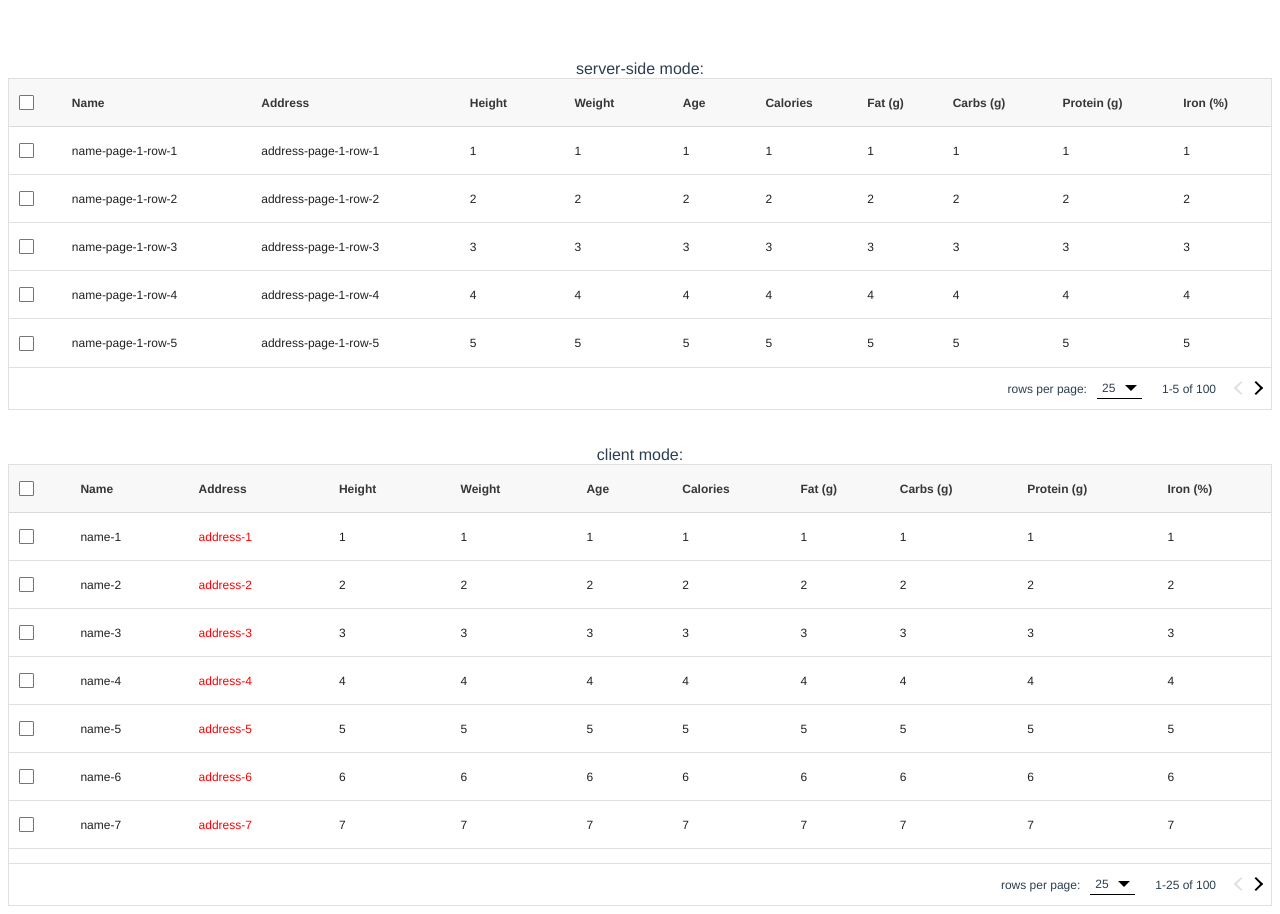
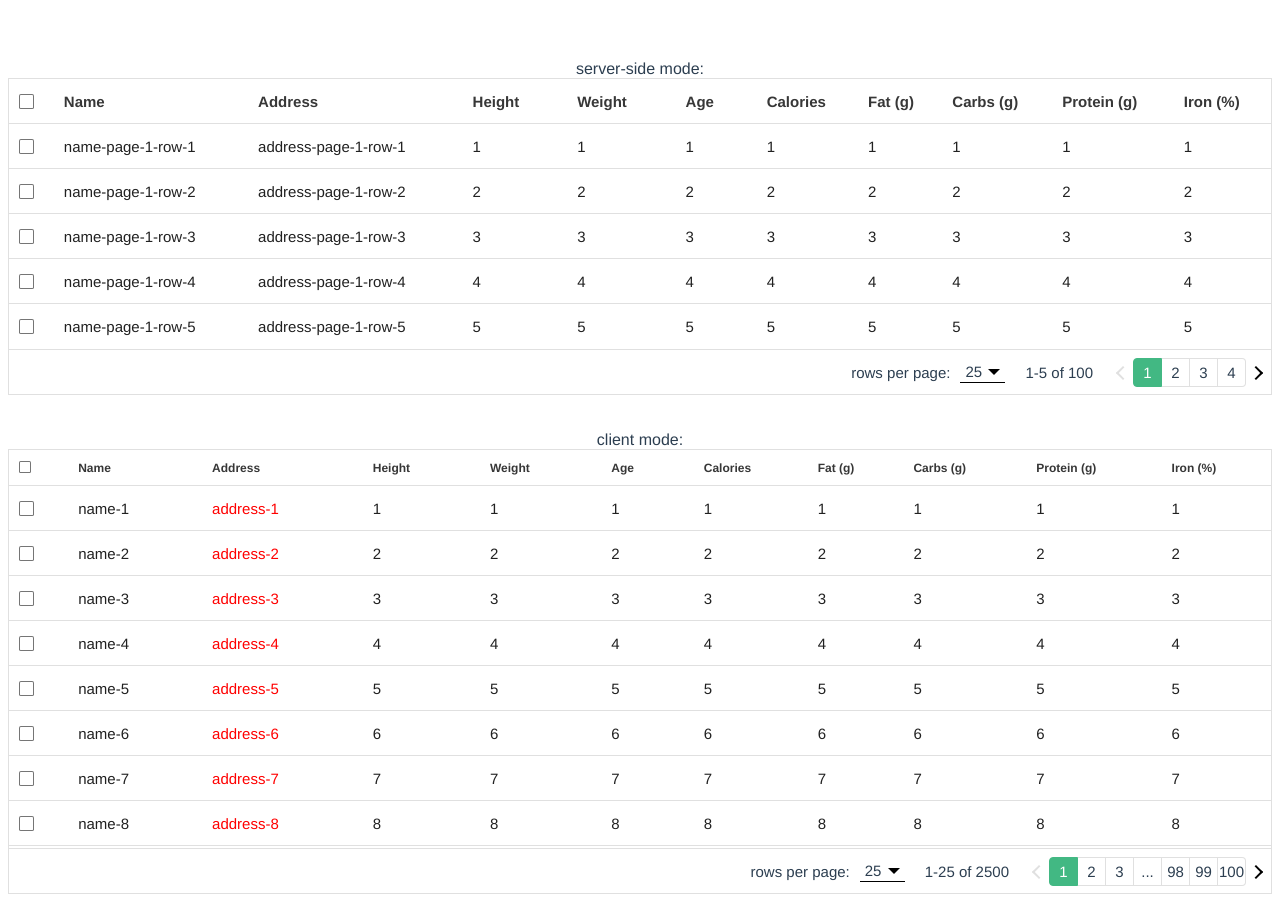
Before and after one commit to HC200ok/vue3-easy-data-table, a Vue app: page / in a window 1280 px wide. Built offline with nearby package versions, Linux system fonts and the light colour scheme.

Commit message:
buttons pagination

```diff
--- a/src/ClientMode.vue
+++ b/src/ClientMode.vue
@@ -6,6 +6,8 @@
     :items="items"
     :rows-per-page="25"
     :rows-items="[25, 50]"
+    :body-font-size="15"
+    :buttons-pagination="true"
     @click-item="showItem"
   >
     <template #address="{ address }">
@@ -64,7 +66,7 @@ const itemsSelected = ref([]);
 
 const createMockItems = (): Item[] => {
   const mockItems = [];
-  for (let i = 1; i < 101; i += 1) {
+  for (let i = 1; i < 2501; i += 1) {
     mockItems.push({
       name: `name-${i}`,
       address: `address-${i}`,
--- a/src/ServerSideMode.vue
+++ b/src/ServerSideMode.vue
@@ -7,6 +7,9 @@
     :items="items"
     :server-items-length="100"
     :loading="isServerLoading"
+    :body-font-size="15"
+    :header-font-size="15"
+    :buttons-pagination="true"
     @click-item="showItem"
   >
   </DataTable>
--- /dev/null
+++ b/src/components/ButtonsPagination.vue
@@ -0,0 +1,191 @@
+<template>
+  <div class="buttons-pagination">
+    <div
+      v-for="(item, i) in paginationItemsForRender"
+      :key="i"
+      class="item"
+      :class="{
+        button: item.type === 'button',
+        active: item.type === 'button' && item.active,
+        omission: item.type === 'omission',
+      }"
+      @click="changePage(item)"
+    >
+      {{ item.type === 'button' ? item.page : '...' }}
+    </div>
+  </div>
+</template>
+
+<script lang="ts" setup>
+import { computed, inject } from 'vue';
+
+const emits = defineEmits(['updatePage']);
+
+const props = defineProps({
+  maxPaginationNumber: { type: Number, required: true },
+  currentPaginationNumber: { type: Number, required: true },
+});
+
+const totalVisible = 7;
+
+type PaginationItem = {
+  type: 'button',
+  page: number,
+  active: boolean,
+} | {
+  type: 'omission',
+};
+
+const changePage = (item: PaginationItem) => {
+  if (item.type === 'button' && !item.active) emits('updatePage', item.page);
+};
+
+const paginationItemsForRender = computed((): PaginationItem[] => {
+  const paginationItems: PaginationItem[] = [];
+  if (props.maxPaginationNumber <= totalVisible) {
+    // x,x,x,x
+    for (let i = 1; i <= props.maxPaginationNumber; i += 1) {
+      paginationItems.push({
+        type: 'button',
+        page: i,
+        active: i === props.currentPaginationNumber,
+      });
+    }
+  } else if ([1, 2, props.maxPaginationNumber, props.maxPaginationNumber - 1].includes(props.currentPaginationNumber)) {
+    // x,x,x,...,x,x,x
+    for (let i = 1; i <= totalVisible; i += 1) {
+      if (i <= 3) {
+        paginationItems.push({
+          type: 'button',
+          page: i,
+          active: i === props.currentPaginationNumber,
+        });
+      } else if (i === 4) {
+        paginationItems.push({
+          type: 'omission',
+        });
+      } else {
+        const page = props.maxPaginationNumber - (totalVisible - i);
+        paginationItems.push({
+          type: 'button',
+          page,
+          active: page === props.currentPaginationNumber,
+        });
+      }
+    }
+  } else if ([3, 4].includes(props.currentPaginationNumber)) {
+    // x,x,x,x,x,...,x
+    for (let i = 1; i <= totalVisible; i += 1) {
+      if (i <= 5) {
+        paginationItems.push({
+          type: 'button',
+          page: i,
+          active: i === props.currentPaginationNumber,
+        });
+      } else if (i === 6) {
+        paginationItems.push({
+          type: 'omission',
+        });
+      } else {
+        paginationItems.push({
+          type: 'button',
+          page: props.maxPaginationNumber,
+          active: props.maxPaginationNumber === props.currentPaginationNumber,
+        });
+      }
+    }
+  } else if ([props.maxPaginationNumber - 2, props.maxPaginationNumber - 3].includes(props.currentPaginationNumber)) {
+    // x,...,x,x,x,x,x
+    for (let i = 1; i <= totalVisible; i += 1) {
+      if (i === 1) {
+        paginationItems.push({
+          type: 'button',
+          page: 1,
+          active: props.currentPaginationNumber === 1,
+        });
+      } else if (i === 2) {
+        paginationItems.push({
+          type: 'omission',
+        });
+      } else {
+        const page = props.maxPaginationNumber - (totalVisible - i);
+        paginationItems.push({
+          type: 'button',
+          page,
+          active: page === props.currentPaginationNumber,
+        });
+      }
+    }
+  } else {
+    // x,...,x,x,x,...,x
+    for (let i = 1; i <= totalVisible; i += 1) {
+      if (i === 1) {
+        paginationItems.push({
+          type: 'button',
+          page: 1,
+          active: props.currentPaginationNumber === 1,
+        });
+      } else if (i === 2 || i === 6) {
+        paginationItems.push({
+          type: 'omission',
+        });
+      } else if (i === 7) {
+        paginationItems.push({
+          type: 'button',
+          page: props.maxPaginationNumber,
+          active: props.maxPaginationNumber === props.currentPaginationNumber,
+        });
+      } else {
+        const diff = 4 - i;
+        const page = props.currentPaginationNumber - diff;
+        paginationItems.push({
+          type: 'button',
+          page,
+          active: page === props.currentPaginationNumber,
+        });
+      }
+    }
+  }
+  return paginationItems;
+});
+
+const rowHeight = inject('rowHeight');
+const buttonSizePx = computed(() => `${rowHeight.value * 0.6}px`);
+const borderColor = inject('borderColor');
+const themeColor = inject('themeColor');
+</script>
+<style lang="scss" scoped>
+.buttons-pagination {
+  box-sizing: border-box;
+  display: flex;
+  // border: 1px solid v-bind(borderColor);
+  padding: 0px;
+  background-color: #fff;
+  border-radius: 4px;
+  .item {
+    cursor: pointer;
+    height: v-bind(buttonSizePx);
+    width: v-bind(buttonSizePx);
+    line-height: v-bind(buttonSizePx);
+    border-top: 1px solid v-bind(borderColor);
+    border-bottom: 1px solid v-bind(borderColor);
+    border-right: 1px solid v-bind(borderColor);
+    &:first-of-type  {
+      border-left: 1px solid v-bind(borderColor);
+      border-top-left-radius: 4px;
+      border-bottom-left-radius: 4px;
+    }
+    &:last-of-type {
+      border-top-right-radius: 4px;
+      border-bottom-right-radius: 4px;
+    }
+    &.button {
+      &.active {
+        background-color: v-bind(themeColor);
+        border: 1px solid v-bind(themeColor);
+        color: #fff;
+      }
+    }
+  }
+}
+</style>
--- a/src/components/DataTable.vue
+++ b/src/components/DataTable.vue
@@ -82,7 +82,6 @@
           </tbody>
         </template>
       </table>
-
       <div
         v-if="!items.length"
         class="data-table__message"
@@ -102,20 +101,24 @@
         {{ `${firstIndexOfItemsInCurrentPage}-${lastIndexOfItemsInCurrentPage}` }}
         of {{ totalItemsLength }}
       </div>
-      <div
-        class="footer__previous-page-click-button"
-        :class="{'first-page': isFirstPage}"
-        @click="prevPage"
+
+      <PaginationArrows
+        :is-first-page="isFirstPage"
+        :is-last-page="isLastPage"
+        @click-next-page="nextPage"
+        @click-prev-page="prevPage"
       >
-        <span class="arrow arrow-right"></span>
-      </div>
-      <div
-        class="footer__next-page-click-button"
-        :class="{'last-page': isLastPage}"
-        @click="nextPage"
-      >
-        <span class="arrow arrow-left"></span>
-      </div>
+        <template
+          v-if="buttonsPagination"
+          #buttonsPagination
+        >
+          <ButtonsPagination
+            :current-pagination-number="currentPaginationNumber"
+            :max-pagination-number="maxPaginationNumber"
+            @update-page="updatePaginationNumber"
+          />
+        </template>
+      </PaginationArrows>
     </div>
   </div>
 </template>
@@ -128,6 +131,8 @@ import MutipleSelectCheckBox from './MutipleSelectCheckBox.vue';
 import SingleSelectCheckBox from './SingleSelectCheckBox.vue';
 import RowsSelector from './RowsSelector.vue';
 import LoadingLine from './LoadingLine.vue';
+import ButtonsPagination from './ButtonsPagination.vue';
+import PaginationArrows from './PaginationArrows.vue';
 
 import type { Header, Item, ClientSortOptions, ServerOptions } from '@/types/table';
 import ArrowIcon from '@/assets/long-arrow-up.svg'
@@ -149,6 +154,14 @@ type ServerOptionsComputed = {
 }
 
 const props = defineProps({
+  buttonsPagination: {
+    type: Boolean,
+    default: false,
+  },
+  borderColor: {
+    type: String,
+    default: '#e0e0e0',
+  },
   bodyFontColor: {
     type: String,
     default: '#212121',
@@ -169,6 +182,10 @@ const props = defineProps({
     type: String,
     default: '#373737',
   },
+  headerBackgroundColor: {
+    type: String,
+    default: '#fff',
+  },
   headerFontSize: {
     type: Number,
     default: 12,
@@ -184,10 +201,6 @@ const props = defineProps({
   maxHeight: {
     type: Number,
     default: () => 400,
-  },
-  rowHeight: {
-    type: Number,
-    default: () => 48,
   },
   wrapLines: {
     type: Boolean,
@@ -233,20 +246,34 @@ const props = defineProps({
     type: String,
     default: '#42b883',
   },
+  dense: {
+    type: Boolean,
+    default: false,
+  },
 });
 
 provide('themeColor', computed(() => props.themeColor));
 
 // css bind value
 const {
+  borderColor,
   headerFontColor,
   bodyFontColor,
 } = toRefs(props);
 
-const rowHeight = computed(() => `${props.rowHeight}px`);
 const headerFontSizePx = computed(() => `${props.headerFontSize}px`);
+const headerHeight = computed(() => props.headerFontSize * (props.dense ? 2 : 3));
+const headerHeightPx = computed(() => `${headerHeight.value}px`);
+
 const bodyFontSizePx = computed(() => `${props.bodyFontSize}px`);
-const tableMaxHeight = computed(() => `${props.maxHeight}px`);
+const rowHeight = computed(() => props.bodyFontSize * (props.dense ? 2 : 3));
+const rowHeightPx = computed(() => `${rowHeight.value}px`);
+
+// global css
+provide('rowHeight', computed(() => rowHeight.value));
+provide('borderColor', computed(() => borderColor.value));
+
+const maxHeightPx = computed(() => `${props.maxHeight}px`);
 
 // table body slot
 const slots = useSlots();
@@ -422,7 +449,8 @@ const maxPaginationNumber = computed((): number => Math.ceil(totalItemsLength.va
 const isLastPage = computed((): boolean => currentPaginationNumber.value === maxPaginationNumber.value);
 const isFirstPage = computed((): boolean => currentPaginationNumber.value === 1);
 
-const isLoadingNextPageFromServer = ref(false);
+const isLoadingFromServer = ref(false);
+const pageLoadingFromServer = ref(1);
 
 const { loading } = toRefs(props);
 
@@ -436,18 +464,32 @@ const nextPage = () => {
       ...serverOptionsComputed.value,
       page: nextPaginationNumber,
     };
-    isLoadingNextPageFromServer.value = true;
+    isLoadingFromServer.value = true;
+    pageLoadingFromServer.value = nextPaginationNumber;
   } else {
     currentPaginationNumber.value += 1;
   }
 };
 
+const updatePaginationNumber = (value: number) => {
+  if (isServerSideMode.value) {
+    serverOptionsComputed.value = {
+      ...serverOptionsComputed.value,
+      page: value,
+    };
+    isLoadingFromServer.value = true;
+    pageLoadingFromServer.value = value;
+  } else {
+    currentPaginationNumber.value = value;
+  }
+};
+
 watch(loading, (newVal, oldVal) => {
-  if (isLoadingNextPageFromServer.value) {
-    // in server-side mode, pape up when serve data loading finished.
+  if (isLoadingFromServer.value) {
+    // in server-side mode, change to next page when serve data loading finished.
     if (newVal === false && oldVal === true) {
-      currentPaginationNumber.value += 1;
-      isLoadingNextPageFromServer.value = false;
+      currentPaginationNumber.value = pageLoadingFromServer.value;
+      isLoadingFromServer.value = false;
     }
   }
 });
@@ -510,19 +552,19 @@ const clickItem = (item: Item) => {
 <style lang="scss" scoped>
   .data-table {
     box-sizing: border-box;
+    tr, td, th, tbody, thead, table, div {
+      box-sizing: border-box;
+    }
     .data-table__body {
-      box-sizing: border-box;
-      width: 100%;
-      overflow-x: auto;
-      overflow-y: auto;
 
       .loading-th {
         padding: 0px;
       }
       &.fixed-header {
-        th {
+        thead {
           position: sticky;
           top: 0;
+          z-index: 1;
         }
       }
       &.wrap-lines {
@@ -534,17 +576,18 @@ const clickItem = (item: Item) => {
     }
   }
 
-  .data-table__body:deep() {
-    max-height: v-bind(tableMaxHeight);
-    border: thin solid rgba(0,0,0,.12);
-    overflow: scroll;
+  .data-table__body {
+    box-sizing: border-box;
+    width: 100%;
+    border: 1px solid v-bind(borderColor);
     position: relative;
+    max-height: v-bind(maxHeightPx);
+    overflow: auto;
     table {
       width: 100%;
       background-color: #fff;
       border-spacing: 0;
       tr {
-        height: v-bind(rowHeight);
         &.empty-wrapper {
           color: rgba(0,0,0,.38);
           width: 100%;
@@ -561,13 +604,15 @@ const clickItem = (item: Item) => {
         position: relative;
       }
       thead {
-        z-index: 1;
+        font-size: v-bind(headerFontSizePx);
+        tr {
+          height: v-bind(headerHeightPx);
+        }
         th {
-          border-bottom: thin solid rgba(0,0,0,.12);
-          font-size: v-bind(headerFontSizePx);
+          border-bottom: 1px solid v-bind(borderColor);;
           color: v-bind(headerFontColor);
           position: relative;
-          background-color: #f8f8f8;
+          background-color: v-bind(headerBackgroundColor);
           .header-text {
             display: flex;
             align-items: center;
@@ -616,7 +661,9 @@ const clickItem = (item: Item) => {
         }
       }
       tbody {
+        font-size: v-bind(bodyFontSizePx);
         tr {
+          height: v-bind(rowHeightPx);
           cursor: pointer;
           &:hover {
             background-color: #eee;
@@ -630,8 +677,7 @@ const clickItem = (item: Item) => {
         }
         td {
           color: v-bind(bodyFontColor);
-          font-size: v-bind(bodyFontSizePx);
-          border-bottom: thin solid rgba(0,0,0,.12);
+          border-bottom: 1px solid v-bind(borderColor);;
         }
       }
     }
@@ -651,13 +697,14 @@ const clickItem = (item: Item) => {
   .data-table__footer {
     width: 100%;
     display: flex;
-    border: thin solid rgba(0,0,0,.12);
+    border: 1px solid v-bind(borderColor);
     border-top: none;
-    font-size: 12px;
+    font-size: v-bind(bodyFontSizePx);
     align-items: center;
     justify-content: right;
-    padding: 10px 5px;
+    padding: 0px 5px;
     box-sizing: border-box;
+    height: v-bind(rowHeightPx);
 
     .footer__rows-per-page {
       display: flex;
@@ -666,29 +713,6 @@ const clickItem = (item: Item) => {
     .footer__items-index {
       margin: 0px 20px 0px 10px;
     }
-    .footer__previous-page-click-button, .footer__next-page-click-button {
-      margin-right: 5px;
-      cursor: pointer;
-      .arrow {
-        display: inline-block;
-        width: 8px;
-        height: 8px;
-        border-top: 2px solid #000;
-        border-left: 2px solid #000;
-        &.arrow-left {
-          transform: rotate(135deg);
-        }
-        &.arrow-right {
-          transform: rotate(-45deg);
-        }
-      }
-    }
-    .footer__previous-page-click-button.first-page, .footer__next-page-click-button.last-page {
-      cursor: not-allowed;
-      .arrow {
-        border-color: #e0e0e0;
-      }
-    }
   }
 
 </style>
--- a/src/components/MutipleSelectCheckBox.vue
+++ b/src/components/MutipleSelectCheckBox.vue
@@ -46,7 +46,6 @@ $checkbox-checked-color: v-bind(themeColor);
     line-height: $checkbox-size;
     vertical-align: top;
     clear: both;
-    padding-left: 1px;
 
     &:before, &:after {
       content: "";
--- /dev/null
+++ b/src/components/PaginationArrows.vue
@@ -0,0 +1,58 @@
+<template>
+  <div
+    class="previous-page__click-button"
+    :class="{'first-page': isFirstPage}"
+    @click="emits('clickPrevPage')"
+  >
+    <span class="arrow arrow-right"></span>
+  </div>
+  <slot
+    v-if="slots.buttonsPagination"
+    name="buttonsPagination"
+  />
+  <div
+    class="next-page__click-button"
+    :class="{'last-page': isLastPage}"
+    @click="emits('clickNextPage')"
+  >
+    <span class="arrow arrow-left"></span>
+  </div>
+</template>
+
+<script lang="ts" setup>
+import { useSlots } from 'vue';
+
+defineProps({
+  isFirstPage: { type: Boolean, required: false },
+  isLastPage: { type: Boolean, required: false },
+});
+
+const emits = defineEmits(['clickPrevPage', 'clickNextPage']);
+
+const slots = useSlots();
+</script>
+<style lang="scss" scoped>
+  .previous-page__click-button, .next-page__click-button {
+    margin: 0px 5px;
+    cursor: pointer;
+    .arrow {
+      display: inline-block;
+      width: 8px;
+      height: 8px;
+      border-top: 2px solid #000;
+      border-left: 2px solid #000;
+      &.arrow-left {
+        transform: rotate(135deg);
+      }
+      &.arrow-right {
+        transform: rotate(-45deg);
+      }
+    }
+  }
+  .previous-page__click-button.first-page, .next-page__click-button.last-page {
+    cursor: not-allowed;
+    .arrow {
+      border-color: #e0e0e0;
+    }
+  }
+</style>
--- a/src/components/SingleSelectCheckBox.vue
+++ b/src/components/SingleSelectCheckBox.vue
@@ -38,7 +38,6 @@ $checkbox-checked-color: v-bind(themeColor);
     line-height: $checkbox-size;
     vertical-align: top;
     clear: both;
-    padding-left: 1px;
 
     &:before, &:after {
       content: "";
```
Also changed, not shown: src/scss/checbox.scss (+4 -4 lines), src/assets/long-arrow-down.svg (deleted), src/components/RowsSelector.vue (indentation only).
